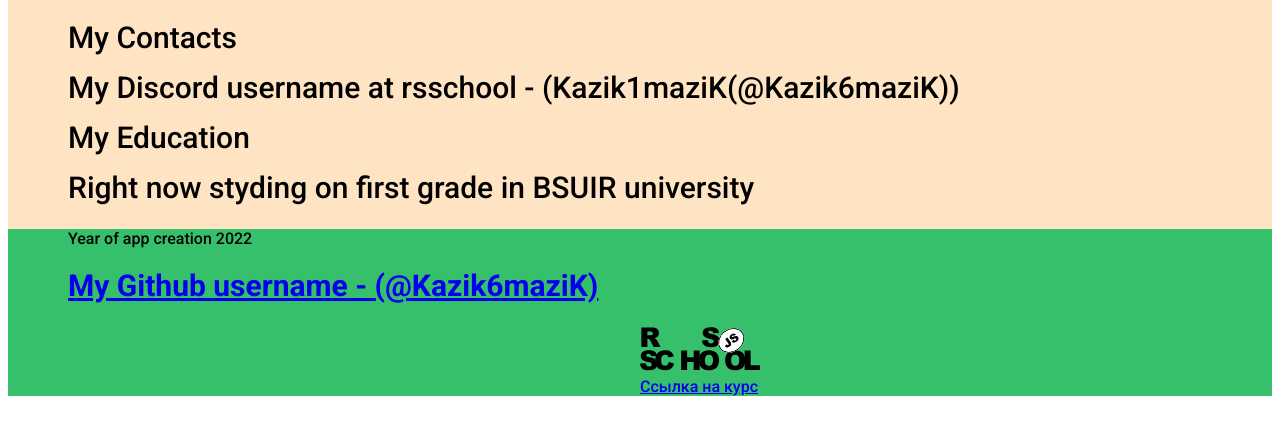
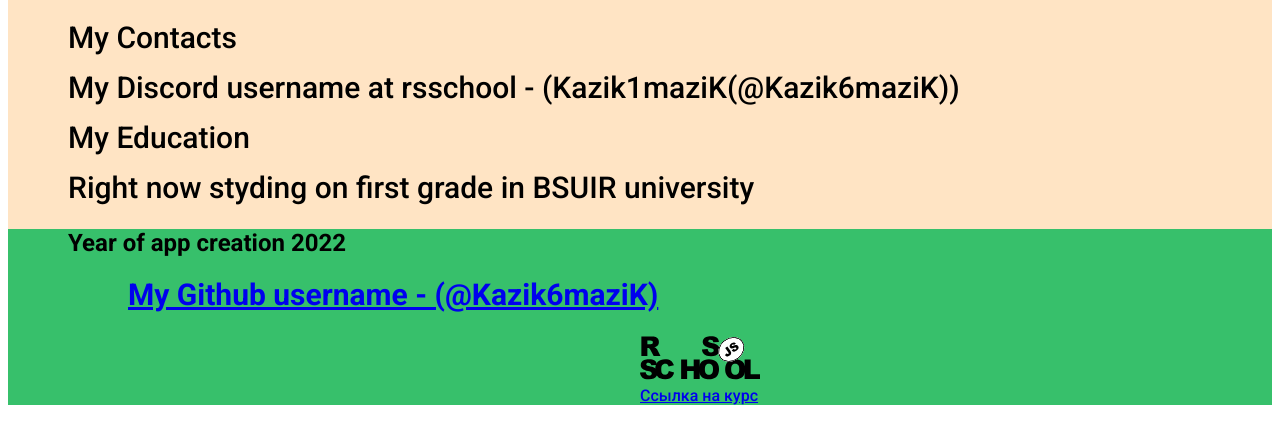
Before and after one commit to Kazik6maziK/rsschool-cv, a plain HTML site: page index.html in a window 1280 px wide. Shown: the part 203-646 px from the top of the page. Drawn offline with Linux system fonts and the light colour scheme.

Commit message:
init: start CV projet

```diff
--- a/index.html
+++ b/index.html
@@ -26,7 +26,7 @@
         </div>
     </main>
     <footer>
-        <p>Year of app creation 2022</p>
+        <h2>Year of app creation 2022</h2>
         <h2><a href="https://github.com/Kazik6maziK" class="mygit">My Github username - (@Kazik6maziK)</a></h2>
         <object type="image/svg+xml" class="rslogo" data="./assets/rs_school_js.svg" height="50px" width="120px"></object>
         <br /><a class= "curse_link"href="https://rs.school/js/">Ссылка на курс</a>
--- a/style.css
+++ b/style.css
@@ -50,7 +50,7 @@ main {
 .section-item a:hover {
     color: #4d2323;
 }
-p {
+h2 {
     margin-left: 60px;
     margin-top: 0px;
 }
```
